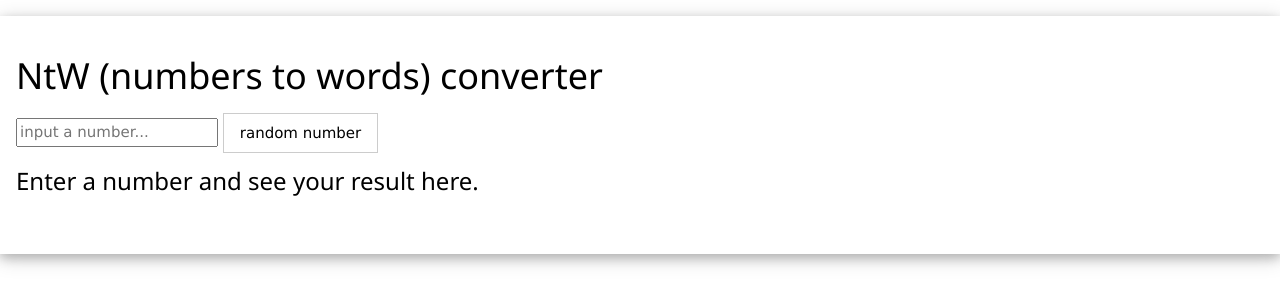
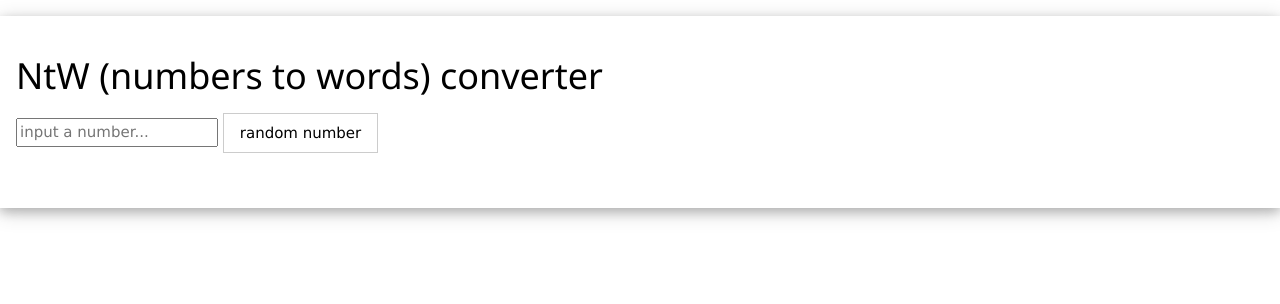
Before and after one commit to MiKl-LS/NtW, a plain HTML site: page index.html in a window 1280 px wide. Drawn offline with nearby package versions, Linux system fonts and the light colour scheme.

Commit message:
Update index.html

```diff
--- a/index.html
+++ b/index.html
@@ -12,7 +12,7 @@
 			<input type="number" id="input" placeholder="input a number..." onkeyup="spellNumber()">
 			<br class="w3-hide-medium w3-hide-large"> <br class="w3-hide-medium w3-hide-large">
 			<button onclick="randomNumber()" class="w3-btn w3-border w3-mobile"> random number </button>
-			<h3 id="output">Enter a number and see your result here.</h3>
+			<h3 id="output"></h3>
 			<br> <br>
 		</div>
 		<script src="NtW.js"> </script>
```
